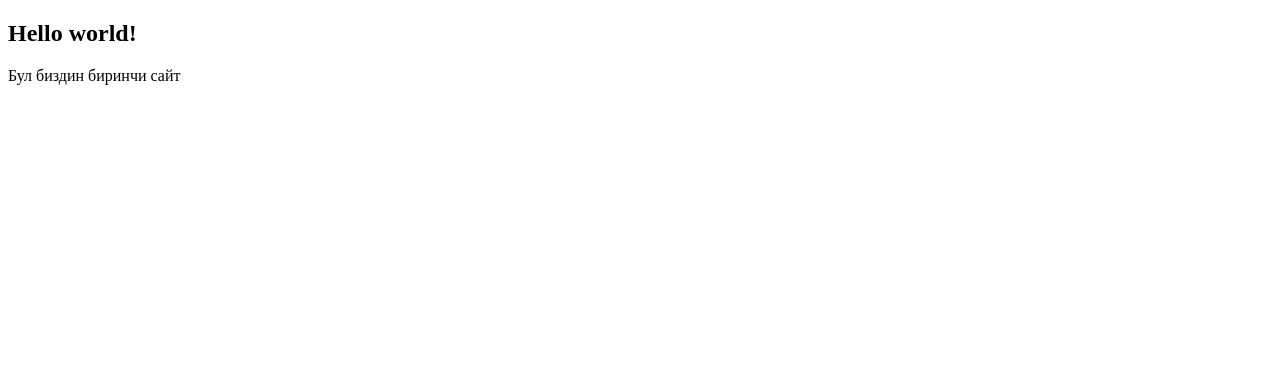
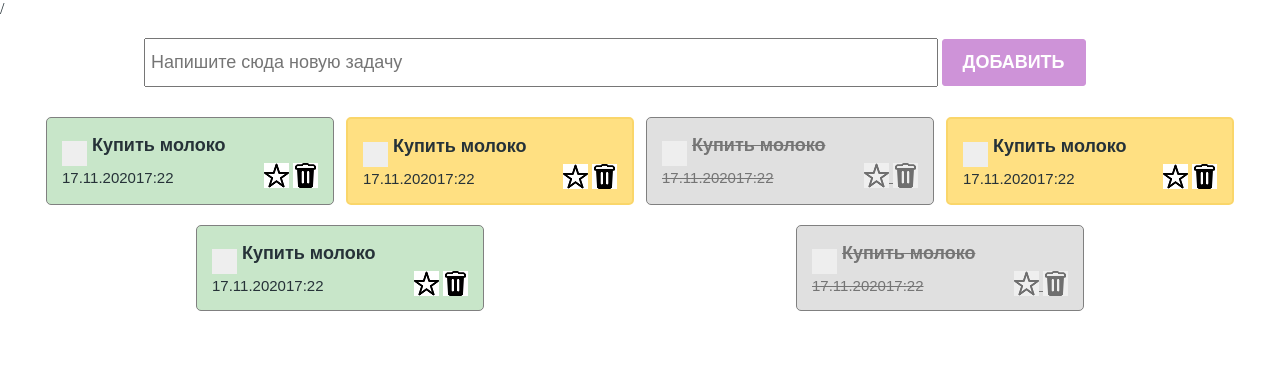
Before and after one commit to Elmira09/todokg, a Django app: page / in a window 1280 px wide. Shown: the top 380 px of the page. Run offline with Django 3.2, Linux system fonts and the light colour scheme.

Commit message:
copied index with static

```diff
--- /dev/null
+++ b/main/static/styles/checkbox.css
@@ -0,0 +1,56 @@
+
+
+.checkbox_container {
+    display: block;
+    position: relative;
+    padding-left: 30px;
+    margin-bottom: 10px;
+    cursor:pointer;
+    font-size: 20px;
+    -webkit-user-select: none;
+    -moz-user-select: none;
+    -ms-user-select:none;
+    user-select:none;
+}
+
+.checkbox_container input {
+    position: absolute;
+    opacity: 0;
+    cursor: pointer;
+    height: 0;
+    width: 0;
+}
+.checkmark{
+    position: absolute;
+    top: 0px;
+    left:0;
+    height: 25px;
+    width: 25px;
+    background-color: #eee;
+}
+.checkbox_container:hover input ~ .checkmark{
+    background-color: #ccc;
+}
+.checkbox_container input:checked ~ .checkmark{
+    background-color: #2196F3;
+
+}
+.checkmark:after{
+    content: "";
+    position: absolute;
+    display:none;
+}
+.checkbox-container input:checked ~ .checkmark:after{
+    display:block;
+}
+.checkbox_container .checkmark :after{
+    left: 9px;
+    top:5px;
+    width: 5px;
+    height: 10px;
+    border: solid white;
+    border-width: 0 3px 3px 0;
+    -webkit-transform: rotate(45deg);
+    -ms-transform: rotate(45deg);
+    transform: rotate(45deg);
+}
--- /dev/null
+++ b/main/static/styles/styles2.css
@@ -0,0 +1,102 @@
+*{
+    box-sizing: border-box;
+    margin: 0;
+    padding: 0;
+    color: #263238
+}
+.todo_container{
+
+    padding: 30px 20px;
+    display:flex;
+    flex-direction: row;
+    flex-wrap: wrap;
+    justify-content: space-around;
+    width: 100%;
+}
+section{
+    width: 100%;
+    padding: 20px;
+    display: flex;
+    flex-direction: column;
+    align-items: center;
+}
+.create_container{
+    width: 80%;
+}
+.create_input{
+    padding: 12px 5px;
+    font-size: 18px;
+    width: 80%;
+}
+
+.create_button{
+    padding: 12px 20px;
+    background-color: #CE93D8;
+    border:1px solid #CE93D8;
+    color: white;
+    font-size: 18px;
+    text-transform: uppercase;
+    font-weight: bold;
+    border-radius: 3px;
+    cursor:pointer;
+}
+
+.create_button:active{
+    border: 1px solid #CE93D8;
+    box-shadow: 2px 2px 5px 3px;
+
+}
+.todo_item{
+    border:1px solid gray;
+    border-radius: 5px;
+    width: 24%;
+    padding:10px 15px;
+    background-color: #C8E6C9;
+    margin-bottom: 20px;
+
+}
+.todo_item.done{
+    background-color: #E0E0E0;
+    text-decoration: line-through;
+    color:#757575;
+
+}
+.todo_item.done h4, .todo_item.done p, .todo_item.done span{
+    color: #757575;
+}
+.todo_item.done img{
+    opacity: 0.5;
+}
+.todo_item.marked{
+    background-color: #FFE082;
+    border:2px solid#fad66a
+}
+.todo_item_header{
+    display: flex;
+    align-items: center;
+    min-height: 35px;
+}
+.todo_item_header h4{
+    font-size: 18px;
+    font-family: sans-serif;
+
+}
+.todo_item_footer{
+    display: flex;
+    justify-content: space-between;
+    align-items: center;
+}
+.todo_item_footer p{
+    font-size: 15px;
+    font-family: sans-serif;
+}
+.todo_item_footer .actoin_buttons{
+    display: flex;
+}
+
+.todo_items.footer img{
+    width: 2px;
+    height: 2px;
+    margin: 0 5px;
+    cursor: pointer;
+}
--- a/main/templates/index.html
+++ b/main/templates/index.html
@@ -3,10 +3,202 @@
 <head>
     <meta charset="UTF-8">
     <meta name="viewport" content="width=device-width, initial-scale=1.0">
-    <title>Document</title>
+    <title>Todo</title>
+    <link rel="stylesheet" href="styles2.css">
+   /<link rel="stylesheet" href= "checkbox.css">
 </head>
 <body>
-    <h2>Hello world!</h2>
-    <div>Бул биздин биринчи сайт </div>
+    <section>
+
+        <div class="create_container">
+            <input
+            class="create_input"
+            type="text"
+            placeholder="Напишите сюда новую задачу"
+            >
+            <button class="create_button">Добавить</button>
+        </div>
+
+
+        <div class="todo_container">
+
+            <div class="todo_item">
+                <div class="todo_item_header">
+                    <label class="checkbox_container">
+                        <input type="checkbox">
+                        <span class="checkmark"></span>
+
+                    </label>
+                    <h4>Купить молоко</h4>
+                </div>
+                <div class="todo_item_footer">
+                    <p>17.11.2020<span>17:22</span></p>
+                    <div class="action_buttons">
+                        <img src="..//..//16042.png">
+                        <img src="..//..//70757.png">
+
+                    </div>
+
+
+                </div>
+
+
+
+
+
+
+            </div>
+
+            <div class="todo_item marked">
+                <div class="todo_item_header">
+                    <label class="checkbox_container">
+                        <input type="checkbox">
+                        <span class="checkmark"></span>
+
+                    </label>
+                    <h4>Купить молоко</h4>
+                </div>
+                <div class="todo_item_footer">
+                    <p>17.11.2020<span>17:22</span></p>
+                    <div class="action_buttons">
+                        <img src="..//..//16042.png">
+                        <img src="..//..//70757.png">
+
+                    </div>
+
+
+                </div>
+
+
+
+
+
+
+            </div>
+
+            <div class="todo_item done">
+                <div class="todo_item_header">
+                    <label class="checkbox_container">
+                        <input type="checkbox">
+                        <span class="checkmark"></span>
+
+                    </label>
+                    <h4>Купить молоко</h4>
+                </div>
+                <div class="todo_item_footer">
+                    <p>17.11.2020<span>17:22</span></p>
+                    <div class="action_buttons">
+                        <img src="..//..//16042.png">
+                        <img src="..//..//70757.png">
+
+                    </div>
+
+
+                </div>
+
+
+
+
+
+
+            </div>
+
+            <div class="todo_item marked">
+                <div class="todo_item_header">
+                    <label class="checkbox_container">
+                        <input type="checkbox">
+                        <span class="checkmark"></span>
+
+                    </label>
+                    <h4>Купить молоко</h4>
+                </div>
+                <div class="todo_item_footer">
+                    <p>17.11.2020<span>17:22</span></p>
+                    <div class="action_buttons">
+                        <img src="..//..//16042.png">
+                        <img src="..//..//70757.png">
+
+                    </div>
+
+
+                </div>
+
+
+
+
+
+
+            </div>
+
+            <div class="todo_item ">
+                <div class="todo_item_header">
+                    <label class="checkbox_container">
+                        <input type="checkbox">
+                        <span class="checkmark"></span>
+
+                    </label>
+                    <h4>Купить молоко</h4>
+                </div>
+                <div class="todo_item_footer">
+                    <p>17.11.2020<span>17:22</span></p>
+                    <div class="action_buttons">
+                        <img src="..//..//16042.png">
+                        <img src="..//..//70757.png">
+
+                    </div>
+
+
+                </div>
+
+
+
+
+
+
+            </div>
+
+            <div class="todo_item done">
+                <div class="todo_item_header">
+                    <label class="checkbox_container">
+                        <input type="checkbox">
+                        <span class="checkmark"></span>
+
+                    </label>
+                    <h4>Купить молоко</h4>
+                </div>
+                <div class="todo_item_footer">
+                    <p>17.11.2020<span>17:22</span></p>
+                    <div class="action_buttons">
+                        <img src="..//..//16042.png">
+                        <img src="..//..//70757.png">
+
+                    </div>
+
+
+                </div>
+
+
+
+
+
+
+            </div>
+
+
+
+
+
+
+
+        </div>
+
+
+
+
+
+
+
+
+    </section>
 </body>
 </html>
```
Also changed, not shown: main/static/16042.png (added), main/static/70757.png (added).
